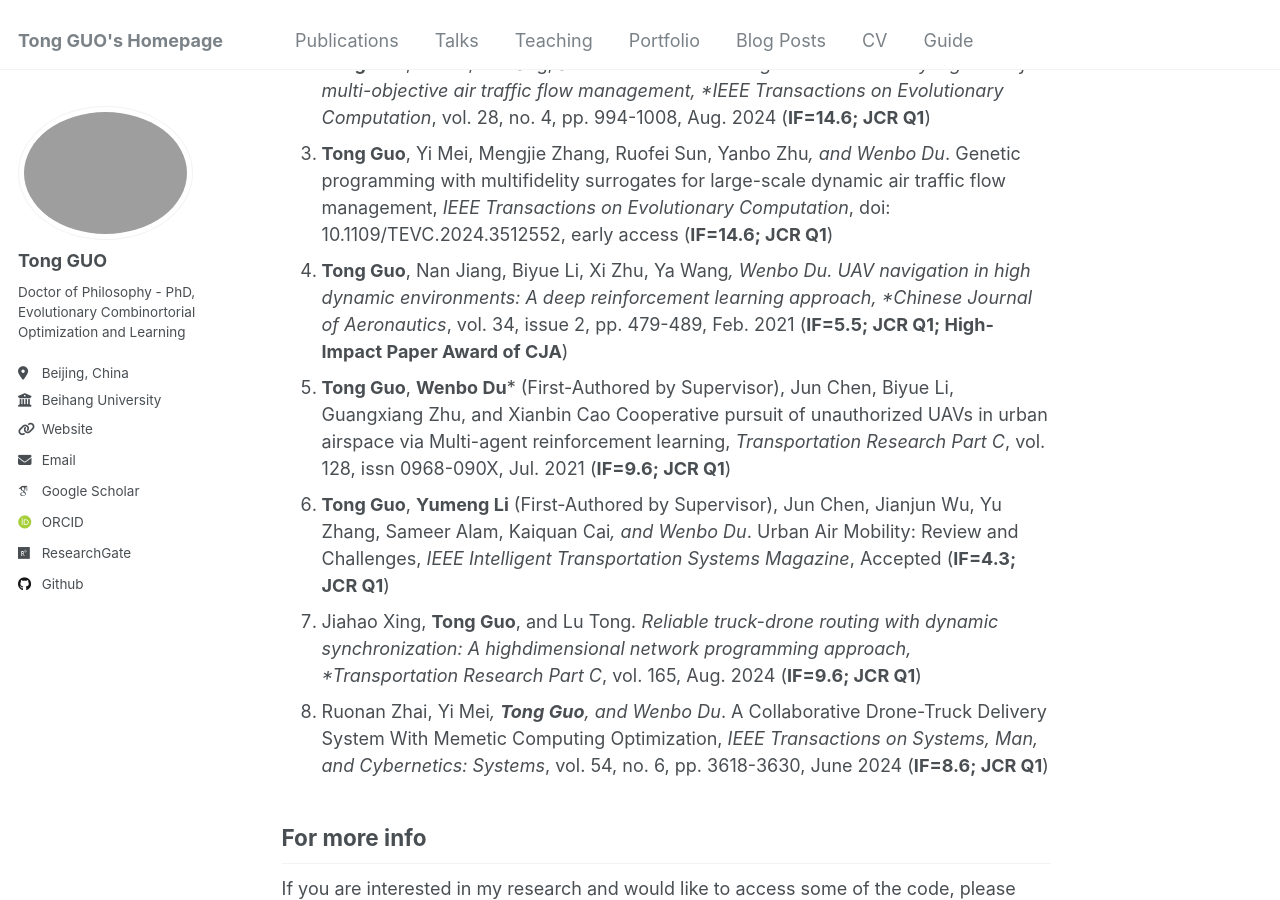
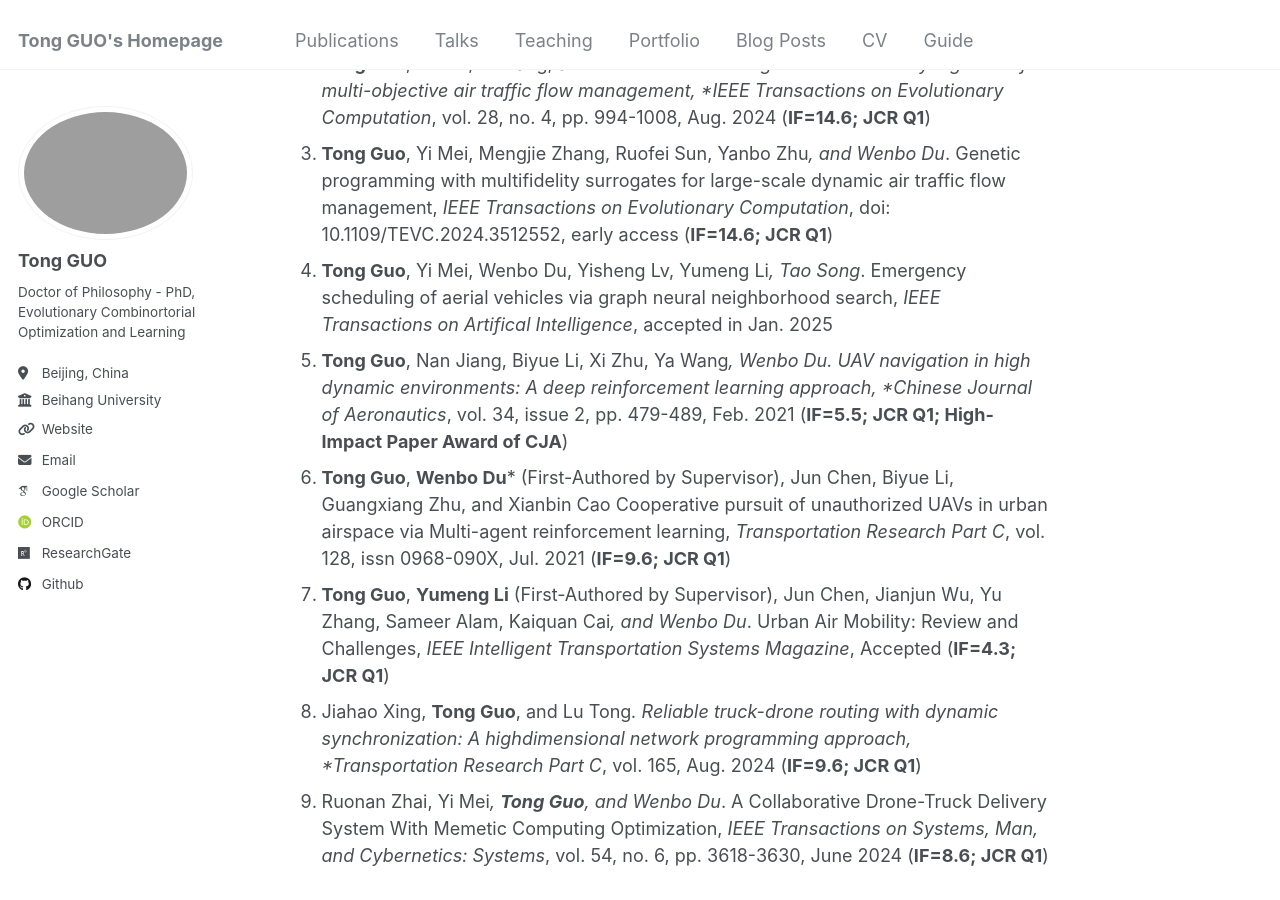
Before and after one commit to buaaguotong/buaaguotong.github.io, a Jekyll site: the page built from _pages/about.md, in a window 1280 px wide and 900 px high, scrolled down 1447 px. Built offline with Jekyll 4.4.1, drawn with Linux system fonts in a browser that asks for light colours; some web fonts are replaced.

Commit message:
Update about.md

```diff
--- a/_pages/about.md
+++ b/_pages/about.md
@@ -32,11 +32,12 @@ Selected Publication
 1. **Tong Guo**, Yi Mei, Ke Tang, and Wenbo Du*. Cooperative co-evolution for large-scale multi-objective air traffic flow management, *IEEE Transactions on Evolutionary Computation*, doi:10.1109/TEVC.2023.3328886, early access (**IF=14.6; JCR Q1**)
 2. **Tong Guo**, Yi Mei, Ke Tang, and Wenbo Du*. A knee-guided evolutionary algorithm for multi-objective air traffic flow management, *IEEE Transactions on Evolutionary Computation*, vol. 28, no. 4, pp. 994-1008, Aug. 2024 (**IF=14.6; JCR Q1**)
 3. **Tong Guo**, Yi Mei, Mengjie Zhang, Ruofei Sun, Yanbo Zhu*, and Wenbo Du*. Genetic programming with multifidelity surrogates for large-scale dynamic air traffic flow management, *IEEE Transactions on Evolutionary Computation*, doi: 10.1109/TEVC.2024.3512552, early access (**IF=14.6; JCR Q1**)
-4. **Tong Guo**, Nan Jiang, Biyue Li, Xi Zhu, Ya Wang*, Wenbo Du. UAV navigation in high dynamic environments: A deep reinforcement learning approach, *Chinese Journal of Aeronautics*, vol. 34, issue 2, pp. 479-489, Feb. 2021 (**IF=5.5; JCR Q1; High-Impact Paper Award of CJA**)
-5. **Tong Guo**, **Wenbo Du*** (First-Authored by Supervisor), Jun Chen, Biyue Li, Guangxiang Zhu, and Xianbin Cao Cooperative pursuit of unauthorized UAVs in urban airspace via Multi-agent reinforcement learning, *Transportation Research Part C*, vol. 128, issn 0968-090X, Jul. 2021 (**IF=9.6; JCR Q1**)
-6. **Tong Guo**, **Yumeng Li** (First-Authored by Supervisor), Jun Chen, Jianjun Wu, Yu Zhang, Sameer Alam, Kaiquan Cai*, and Wenbo Du*. Urban Air Mobility: Review and Challenges, *IEEE Intelligent Transportation Systems Magazine*, Accepted (**IF=4.3; JCR Q1**)
-7. Jiahao Xing, **Tong Guo**, and Lu Tong*. Reliable truck-drone routing with dynamic synchronization: A highdimensional network programming approach, *Transportation Research Part C*, vol. 165, Aug. 2024 (**IF=9.6; JCR Q1**)
-8. Ruonan Zhai, Yi Mei*, **Tong Guo**, and Wenbo Du*. A Collaborative Drone-Truck Delivery System With Memetic Computing Optimization, *IEEE Transactions on Systems, Man, and Cybernetics: Systems*, vol. 54, no. 6, pp. 3618-3630, June 2024 (**IF=8.6; JCR Q1**)
+4. **Tong Guo**, Yi Mei, Wenbo Du, Yisheng Lv, Yumeng Li*, Tao Song*. Emergency scheduling of aerial vehicles via graph neural neighborhood search, *IEEE Transactions on Artifical Intelligence*, accepted in Jan. 2025
+5. **Tong Guo**, Nan Jiang, Biyue Li, Xi Zhu, Ya Wang*, Wenbo Du. UAV navigation in high dynamic environments: A deep reinforcement learning approach, *Chinese Journal of Aeronautics*, vol. 34, issue 2, pp. 479-489, Feb. 2021 (**IF=5.5; JCR Q1; High-Impact Paper Award of CJA**)
+6. **Tong Guo**, **Wenbo Du*** (First-Authored by Supervisor), Jun Chen, Biyue Li, Guangxiang Zhu, and Xianbin Cao Cooperative pursuit of unauthorized UAVs in urban airspace via Multi-agent reinforcement learning, *Transportation Research Part C*, vol. 128, issn 0968-090X, Jul. 2021 (**IF=9.6; JCR Q1**)
+7. **Tong Guo**, **Yumeng Li** (First-Authored by Supervisor), Jun Chen, Jianjun Wu, Yu Zhang, Sameer Alam, Kaiquan Cai*, and Wenbo Du*. Urban Air Mobility: Review and Challenges, *IEEE Intelligent Transportation Systems Magazine*, Accepted (**IF=4.3; JCR Q1**)
+8. Jiahao Xing, **Tong Guo**, and Lu Tong*. Reliable truck-drone routing with dynamic synchronization: A highdimensional network programming approach, *Transportation Research Part C*, vol. 165, Aug. 2024 (**IF=9.6; JCR Q1**)
+9. Ruonan Zhai, Yi Mei*, **Tong Guo**, and Wenbo Du*. A Collaborative Drone-Truck Delivery System With Memetic Computing Optimization, *IEEE Transactions on Systems, Man, and Cybernetics: Systems*, vol. 54, no. 6, pp. 3618-3630, June 2024 (**IF=8.6; JCR Q1**)
 
 
 For more info
```
